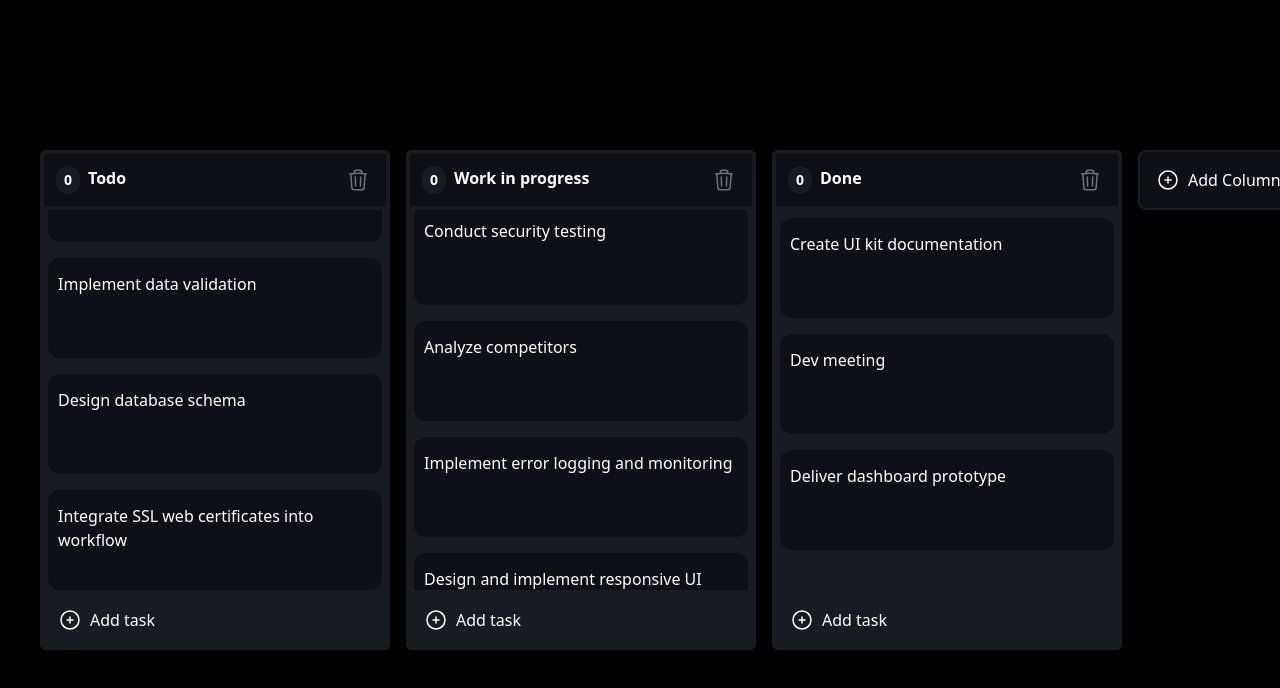
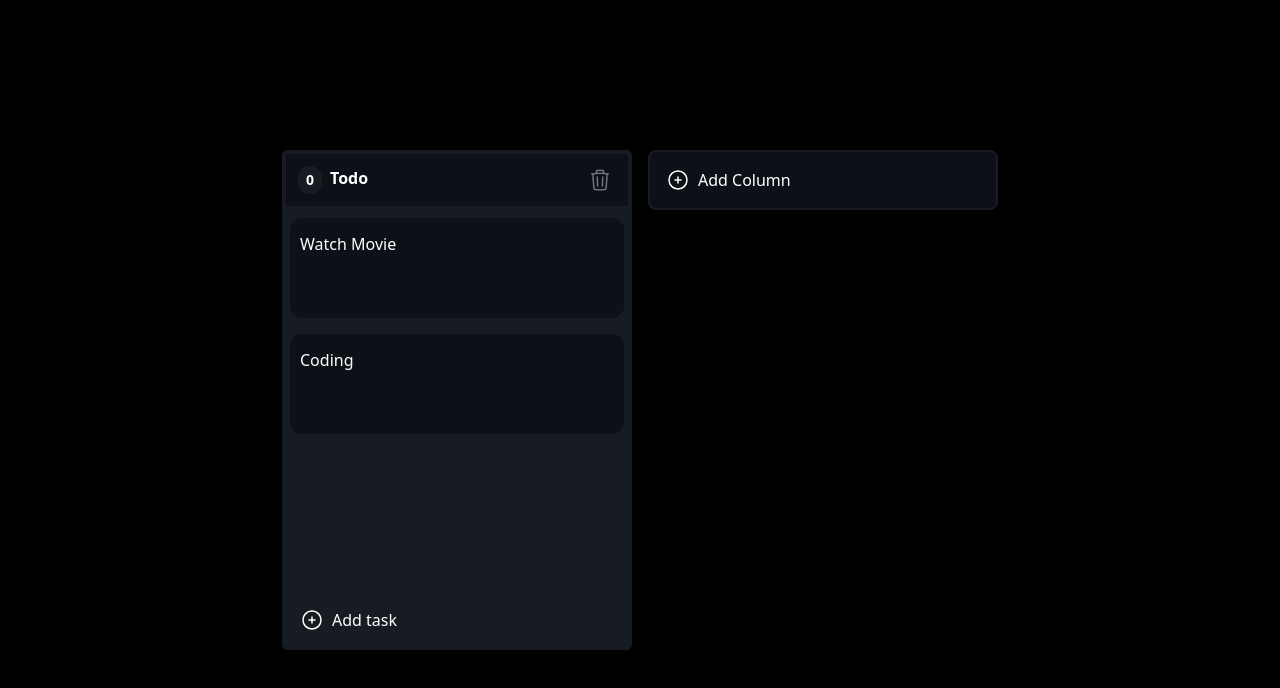
Before and after one commit to Lazzzare/KanbanBoard-React, a React (Vite) app: page / in a window 1280 px wide. Shown: the top 688 px of the page. Built offline with nearby package versions, Linux system fonts and the light colour scheme.

Commit message:
Update KanbanBoard.tsx

```diff
--- a/src/components/KanbanBoard.tsx
+++ b/src/components/KanbanBoard.tsx
@@ -21,82 +21,18 @@ const defaultCols: Column[] = [
     id: "todo",
     title: "Todo",
   },
-  {
-    id: "doing",
-    title: "Work in progress",
-  },
-  {
-    id: "done",
-    title: "Done",
-  },
 ];
 
 const defaultTasks: Task[] = [
   {
     id: "1",
     columnId: "todo",
-    content: "List admin APIs for dashboard",
+    content: "Watch Movie",
   },
   {
     id: "2",
     columnId: "todo",
-    content:
-      "Develop user registration functionality with OTP delivered on SMS after email confirmation and phone number confirmation",
-  },
-  {
-    id: "3",
-    columnId: "doing",
-    content: "Conduct security testing",
-  },
-  {
-    id: "4",
-    columnId: "doing",
-    content: "Analyze competitors",
-  },
-  {
-    id: "5",
-    columnId: "done",
-    content: "Create UI kit documentation",
-  },
-  {
-    id: "6",
-    columnId: "done",
-    content: "Dev meeting",
-  },
-  {
-    id: "7",
-    columnId: "done",
-    content: "Deliver dashboard prototype",
-  },
-  {
-    id: "8",
-    columnId: "todo",
-    content: "Optimize application performance",
-  },
-  {
-    id: "9",
-    columnId: "todo",
-    content: "Implement data validation",
-  },
-  {
-    id: "10",
-    columnId: "todo",
-    content: "Design database schema",
-  },
-  {
-    id: "11",
-    columnId: "todo",
-    content: "Integrate SSL web certificates into workflow",
-  },
-  {
-    id: "12",
-    columnId: "doing",
-    content: "Implement error logging and monitoring",
-  },
-  {
-    id: "13",
-    columnId: "doing",
-    content: "Design and implement responsive UI",
+    content: "Coding",
   },
 ];
 
@@ -310,7 +246,6 @@ function KanbanBoard() {
 
     if (!isActiveATask) return;
 
-    // Im dropping a Task over another Task
     if (isActiveATask && isOverATask) {
       setTasks((tasks) => {
         const activeIndex = tasks.findIndex((t) => t.id === activeId);
@@ -328,7 +263,6 @@ function KanbanBoard() {
 
     const isOverAColumn = over.data.current?.type === "Column";
 
-    // Im dropping a Task over a column
     if (isActiveATask && isOverAColumn) {
       setTasks((tasks) => {
         const activeIndex = tasks.findIndex((t) => t.id === activeId);
```
